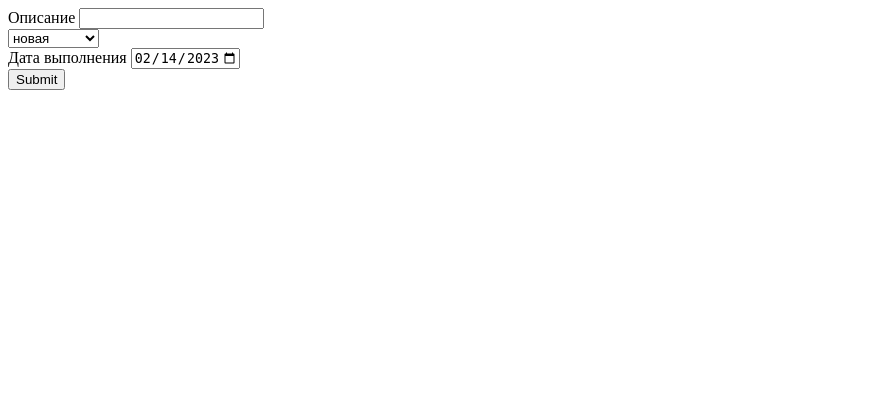
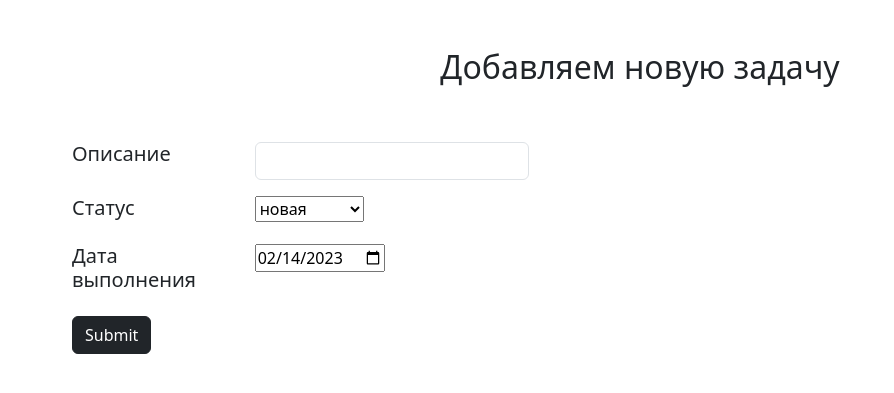
Before and after one commit to eQuaL322/homework_52_azamat_umurzakov, a Django app: page /task/add in a window 1280 px wide. Shown: the top 393 px of the page, without its empty margins (0-894 px from the left). Run offline with Django 4.2, Linux system fonts and the light colour scheme.

Commit message:
1) in all 3 templates added cdn bootstraplink, and styles for every page

```diff
--- a/app/to_do_app/templates/add_new_task.html
+++ b/app/to_do_app/templates/add_new_task.html
@@ -2,30 +2,53 @@
 <html lang="en">
 <head>
     <meta charset="UTF-8">
+    <meta name="viewport" content="width=device-width, initial-scale=1">
     <title>Добавить новую задачу</title>
+    <link href="https://cdn.jsdelivr.net/npm/bootstrap@5.3.0-alpha1/dist/css/bootstrap.min.css" rel="stylesheet"
+          integrity="sha384-GLhlTQ8iRABdZLl6O3oVMWSktQOp6b7In1Zl3/Jr59b6EGGoI1aFkw7cmDA6j6gD" crossorigin="anonymous">
+
 </head>
 <body>
-<div class="form">
+<div class="row mt-5 text-center">
+    <h2>Добавляем новую задачу</h2>
+</div>
+<div class="row mx-5 g-3 align-items-center">
     <form action="/task/add" method="post">
         {% csrf_token %}
-        <div class="form_row">
-            <label for="description">Описание</label>
-            <input required type="text" id="description" name="description">
+        <div class="row mt-5">
+            <div class="col-2">
+                <label for="description" class="col-3 h5 mx-3">Описание</label>
             </div>
-        <div class="form_row">
+            <div class="col-3">
+                <input required type="text" id="description" name="description" class="form-control"
+                       aria-describedby="passwordHelpInline">
+            </div>
+        </div>
+        <div class="row mt-3">
+            <div class="col-2">
+                <label for="status" class="col-3 h5 mx-3">Статус</label>
+            </div>
+            <div class="col-3 form" aria-describedby="passwordHelpInline">
                 <select id="status" name="status" required>
                     <option value="new">новая</option>
                     <option value="in_process">в процессе</option>
                     <option value="complete">сделано</option>
                 </select>
             </div>
-        <div class="form_row">
-            <label for="complete_data">Дата выполнения</label>
+        </div>
+        <div class="row mt-3">
+            <div class="col-2">
+                <label for="complete_data" class="col-3 h5 mx-3">Дата выполнения</label>
+            </div>
+            <div class="col-3">
                 <input type="date" id="complete_data" name="complete_data"
                        value="2023-02-14" min="2023-02-14" max="2030-12-31">
             </div>
-        <div class="form_row">
-            <input type="submit">
+        </div>
+        <div class="row mt-3">
+            <div class="col-2">
+                <input type="submit" class="btn btn-dark mx-3">
+            </div>
         </div>
     </form>
 </div>
```
Also changed, not shown: app/to_do_app/templates/task.html (+8 -2 lines), app/to_do_app/templates/task_list.html (+15 -8 lines). Lines whose indentation alone changed are shown as unchanged.
